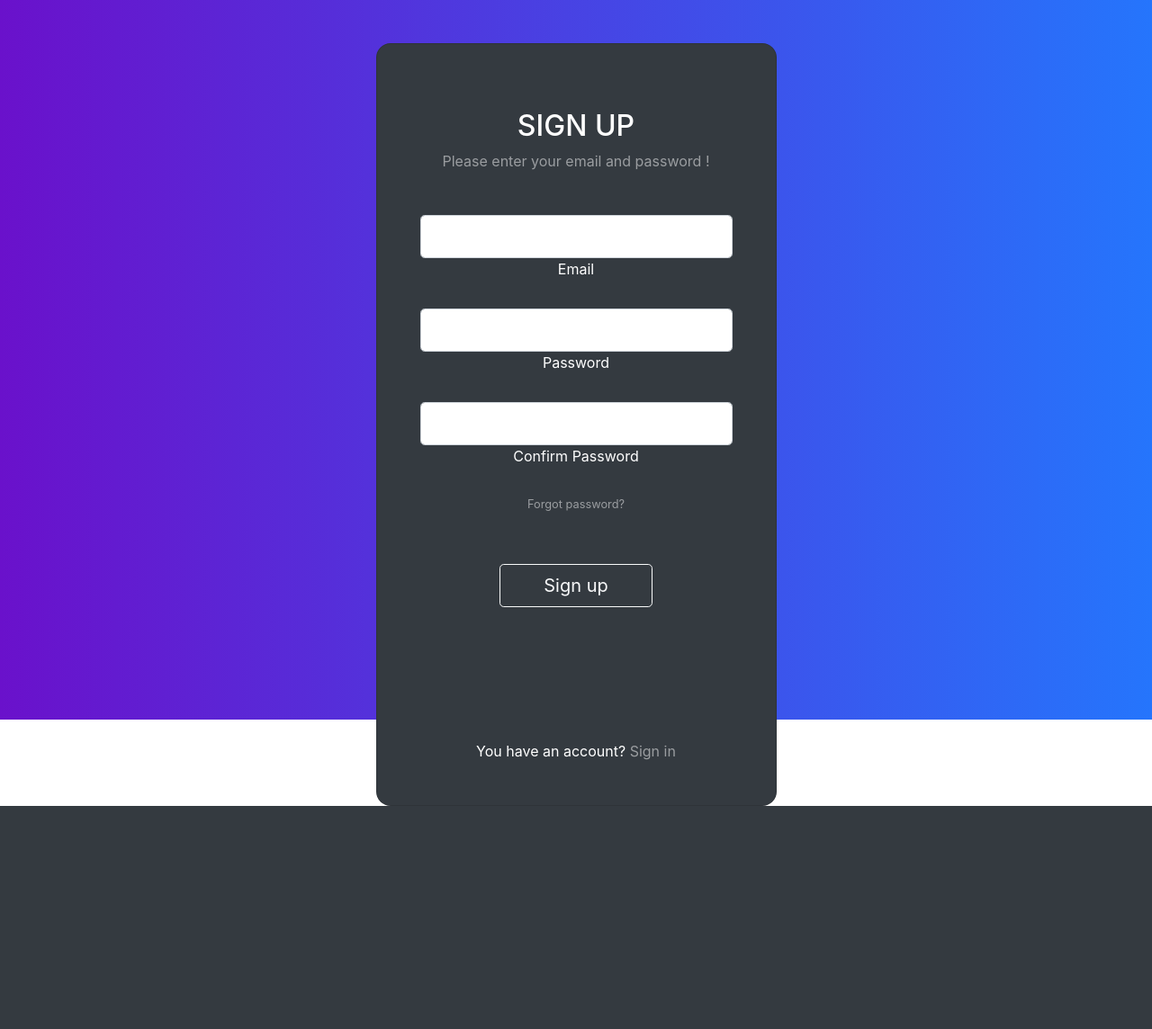
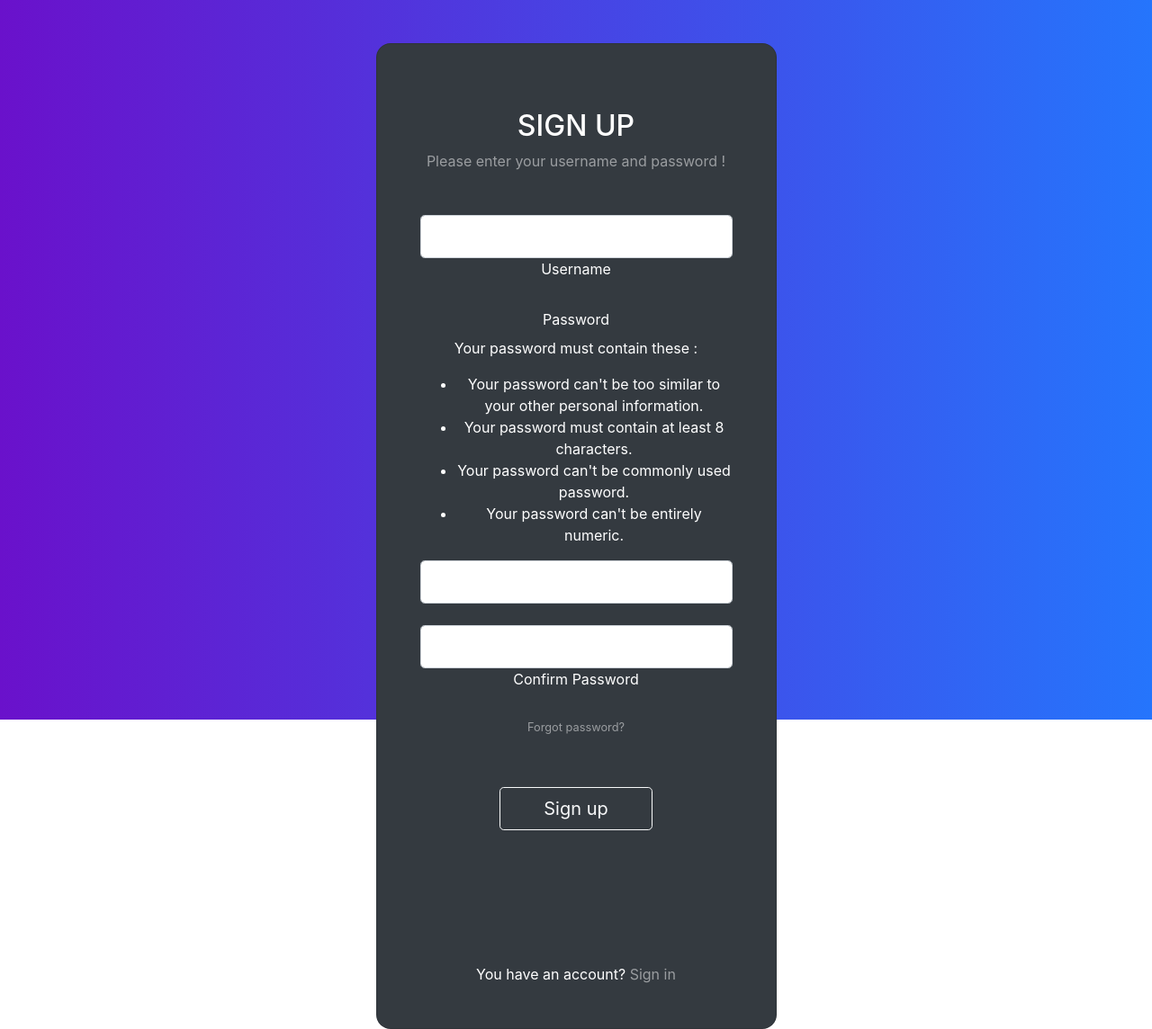
Before and after one commit to Arash7447/mysite, a Django app: page /accounts/signup/ in a window 1280 px wide. Shown: the whole page at 90% size. Before the commit the page ends 896 px from the top, so only its background shows below. Run offline with Django 5.2, Linux system fonts and the light colour scheme; parts of the project's set-up code (start-up, migrations or seed data) failed here and were passed over; some libraries are stand-ins or nearby versions.

Commit message:
updated sign up form
updated sign up form

```diff
--- a/accounts/views.py
+++ b/accounts/views.py
@@ -5,6 +5,7 @@ from django.urls import reverse
 from accounts.backends import EmailOrUsernameModelBackend
 from django.core.mail import send_mail
 from django.conf import settings
+from django.contrib import messages
 
 # Create your views here.
 
@@ -32,7 +33,11 @@ def signup_view(request) :
             form = UserCreationForm(request.POST)
             if form.is_valid() :
                 form.save()
+                messages.success(request, 'You signed up successfully ')
                 return redirect('/')
+            else:
+                for error in form.errors.values():
+                    messages.error(request, error[0])  # اضافه کردن این خط
         form = UserCreationForm()
         context = {'form': form}
         return render(request,'accounts/signup.html', context)
--- a/templates/accounts/signup.html
+++ b/templates/accounts/signup.html
@@ -1,5 +1,12 @@
 {% load static %}
 
+{% if messages %}
+    {% for message in messages %}
+        <div class="alert alert-{{ message.tags }}">
+            {{ message }}
+        </div>
+    {% endfor %}
+{% endif %}
 <!DOCTYPE html>
 <html>
 <head>
@@ -18,18 +25,27 @@
                             <div class="mb-md-5 mt-md-4 pb-5">
 
                                 <h2 class="fw-bold mb-2 text-uppercase">Sign up</h2>
-                                <p class="text-white-50 mb-5">Please enter your email and password !</p>
+                                <p class="text-white-50 mb-5">Please enter your username and password !</p>
 
                                 <form method="post" action="{% url 'accounts:signup' %}">
                                     {% csrf_token %}
+
                                     <div class="form-outline form-white mb-4">
-                                        <input type="text" name="username_or_email" class="form-control form-control-lg" />
-                                        <label class="form-label" for="typeEmailX">Email</label>
+                                          <input type="text" name="username" class="form-control form-control-lg" />
+                                          <label class="form-label" for="typeEmailX">Username</label>
                                       </div>
 
                                       <div class="form-outline form-white mb-4">
+                                          <label class="form-label" for="typePasswordX">Password</label>
+                                          <p>Your password must contain these : </p>
+                                          <ul>
+                                              <li>Your password can't be too similar to your other personal information.</li>
+                                              <li>Your password must contain at least 8 characters.</li>
+                                              <li>Your password can't be commonly used password.</li>
+                                              <li>Your password can't be entirely numeric.</li>
+
+                                          </ul>
                                           <input type="password" name="password1" class="form-control form-control-lg" />
-                                        <label class="form-label" for="typePasswordX">Password</label>
                                       </div>
 
                                       <div class="form-outline form-white mb-4">
@@ -37,10 +53,25 @@
                                           <label class="form-label" for="typePasswordX">Confirm Password</label>
                                       </div>
 
+
+                                      {% if form.errors %}
+                                          <div class="alert alert-danger" role="alert">
+                                              <ul>
+                                                  {% for field in form %}
+                                                      {% for error in field.errors %}
+                                                          <li><strong>{{ field.label }}:</strong> {{ error }}</li>
+                                                      {% endfor %}
+                                                  {% endfor %}
+                                              </ul>
+                                          </div>
+                                      {% endif %}
+
                                       <p class="small mb-5 pb-lg-2"><a class="text-white-50" href="{% url 'accounts:password_reset' %}">Forgot password?</a></p>
 
                                       <button class="btn btn-outline-light btn-lg px-5" type="submit">Sign up</button>
                                   </form>
+
+
 
                                 <div class="d-flex justify-content-center text-center mt-4 pt-1">
                                     <a href="#!" class="text-white"><i class="fab fa-facebook-f fa-lg"></i></a>
```
Also changed, not shown: db.sqlite3. Lines whose indentation alone changed are shown as unchanged.
